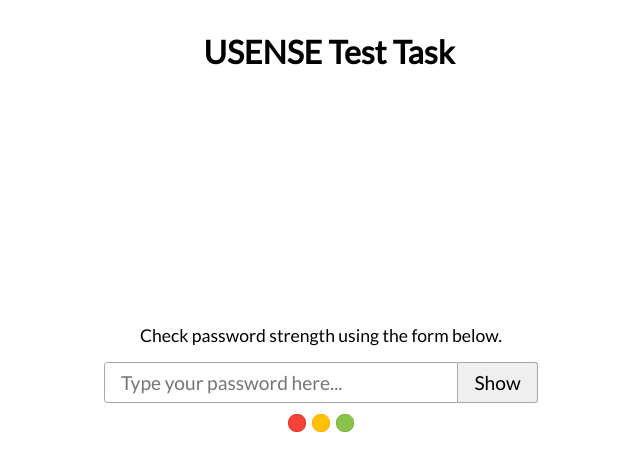
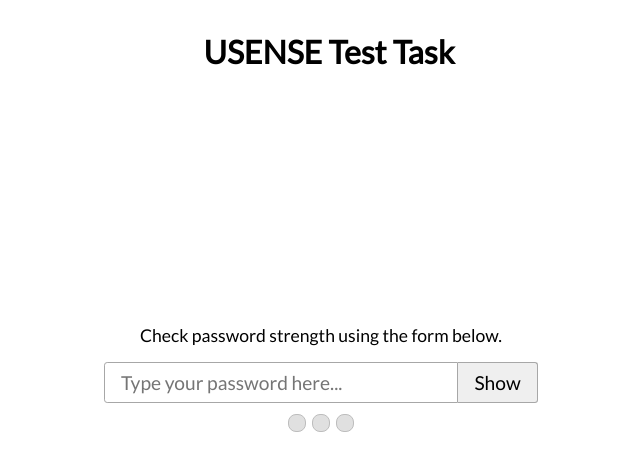
Before and after one commit to rawjrk/usense-task, an Angular app: page / in a window 1280 px wide. Shown: the top 470 px of the page, without its empty margins (319-959 px from the left). Built offline with nearby package versions, Linux system fonts and the light colour scheme.

Commit message:
added interactive logic

```diff
--- /dev/null
+++ b/src/app/components/indicator-field/indicator-field.component.html
@@ -0,0 +1 @@
+<div [class]="'indicator-' + color"></div>
--- /dev/null
+++ b/src/app/components/indicator-field/indicator-field.component.scss
@@ -0,0 +1,29 @@
+div {
+  min-width: 1rem;
+  min-height: 1rem;
+  border-radius: 0.5rem;
+  margin: 0.2rem;
+
+  background-color: #ce0000;
+  border: 1px #333 solid;
+}
+
+.indicator-grey {
+  background-color: #e0e0e0;
+  border: 1px #bdbdbd solid;
+}
+
+.indicator-red {
+  background-color: #f44336;
+  border-color: #e53935;
+}
+
+.indicator-yellow {
+  background-color: #ffc107;
+  border-color: #ffb300;
+}
+
+.indicator-green {
+  background-color: #8bc34a;
+  border-color: #7cb342;
+}
--- a/src/app/components/password-form/password-form.component.html
+++ b/src/app/components/password-form/password-form.component.html
@@ -2,14 +2,16 @@
   <input
     placeholder="Type your password here..."
     [type]="showPassword ? 'text' : 'password'"
+    [(ngModel)]="password"
   />
   <button (click)="showPassword = !showPassword">
     {{ showPassword ? 'Hide' : 'Show' }}
   </button>
 
   <div class="indicators">
-    <div class="indicator-red"></div>
-    <div class="indicator-yellow"></div>
-    <div class="indicator-green"></div>
+    <indicator-field
+      *ngFor="let color of indicators | passwordStrength : password"
+      [color]="color"
+    ></indicator-field>
   </div>
 </div>
--- a/src/app/components/password-form/password-form.component.scss
+++ b/src/app/components/password-form/password-form.component.scss
@@ -24,35 +24,5 @@
     align-items: center;
     justify-content: center;
     padding: 0.5rem;
-
-    div {
-      min-width: 1rem;
-      min-height: 1rem;
-      border-radius: 0.5rem;
-      margin: 0.2rem;
-
-      background-color: #ce0000;
-      border: 1px #333 solid;
-    }
-
-    .indicator-grey {
-      background-color: #e0e0e0;
-      border: 1px #bdbdbd solid;
-    }
-
-    .indicator-red {
-      background-color: #f44336;
-      border-color: #e53935;
-    }
-
-    .indicator-yellow {
-      background-color: #ffc107;
-      border-color: #ffb300;
-    }
-
-    .indicator-green {
-      background-color: #8bc34a;
-      border-color: #7cb342;
-    }
   }
 }
--- a/src/app/components/password-form/password-form.component.ts
+++ b/src/app/components/password-form/password-form.component.ts
@@ -1,4 +1,6 @@
 import { Component } from '@angular/core'
+
+import Color from 'src/app/models/color'
 
 @Component({
   selector: 'password-form',
@@ -6,6 +8,7 @@ import { Component } from '@angular/core'
   styleUrls: ['./password-form.component.scss'],
 })
 export class PasswordFormComponent {
+  password = ''
   showPassword = false
-  password = ''
+  indicators = [Color.E, Color.E, Color.E]
 }
--- /dev/null
+++ b/src/app/models/color.ts
@@ -0,0 +1,9 @@
+enum Color {
+  G = 'green',
+  R = 'red',
+  E = 'grey',
+  Y = 'yellow',
+}
+export default Color
+
+export type ColorType = 'green' | 'red' | 'grey' | 'yellow'
--- /dev/null
+++ b/src/app/pipes/password-strength/password-strength.pipe.ts
@@ -0,0 +1,43 @@
+import { Pipe, PipeTransform } from '@angular/core'
+
+import Color from 'src/app/models/color'
+import type { ColorType } from 'src/app/models/color'
+
+function calculatePasswordStrength(password: string): number {
+  if (!password.length) return -1
+  if (password.length < 8) return 0
+
+  // all non-Latin letters are counted as symbols !!!
+  const hasLetters = password.match(/[a-zA-Z]/) !== null
+  const hasDigits = password.match(/[0-9]/) !== null
+  const hasSymbols = password.match(/[^a-zA-Z0-9]/) !== null
+
+  let passwordStrength = [hasLetters, hasDigits, hasSymbols].reduce(
+    (sum, value) => sum + Number(value),
+    0
+  )
+
+  return passwordStrength
+}
+
+@Pipe({
+  name: 'passwordStrength',
+})
+export class PasswordStrengthPipe implements PipeTransform {
+  transform(indicators: ColorType[], password: string): ColorType[] {
+    const strength = calculatePasswordStrength(password)
+
+    switch (strength) {
+      case 0:
+        return [Color.R, Color.R, Color.R]
+      case 1:
+        return [Color.R, Color.E, Color.E]
+      case 2:
+        return [Color.Y, Color.Y, Color.E]
+      case 3:
+        return [Color.G, Color.G, Color.G]
+      default:
+        return [Color.E, Color.E, Color.E]
+    }
+  }
+}
```
Also changed, not shown: src/app/app.module.ts (+6 -4 lines), src/app/components/indicator-field/indicator-field.component.ts (added, +10 -0 lines).
